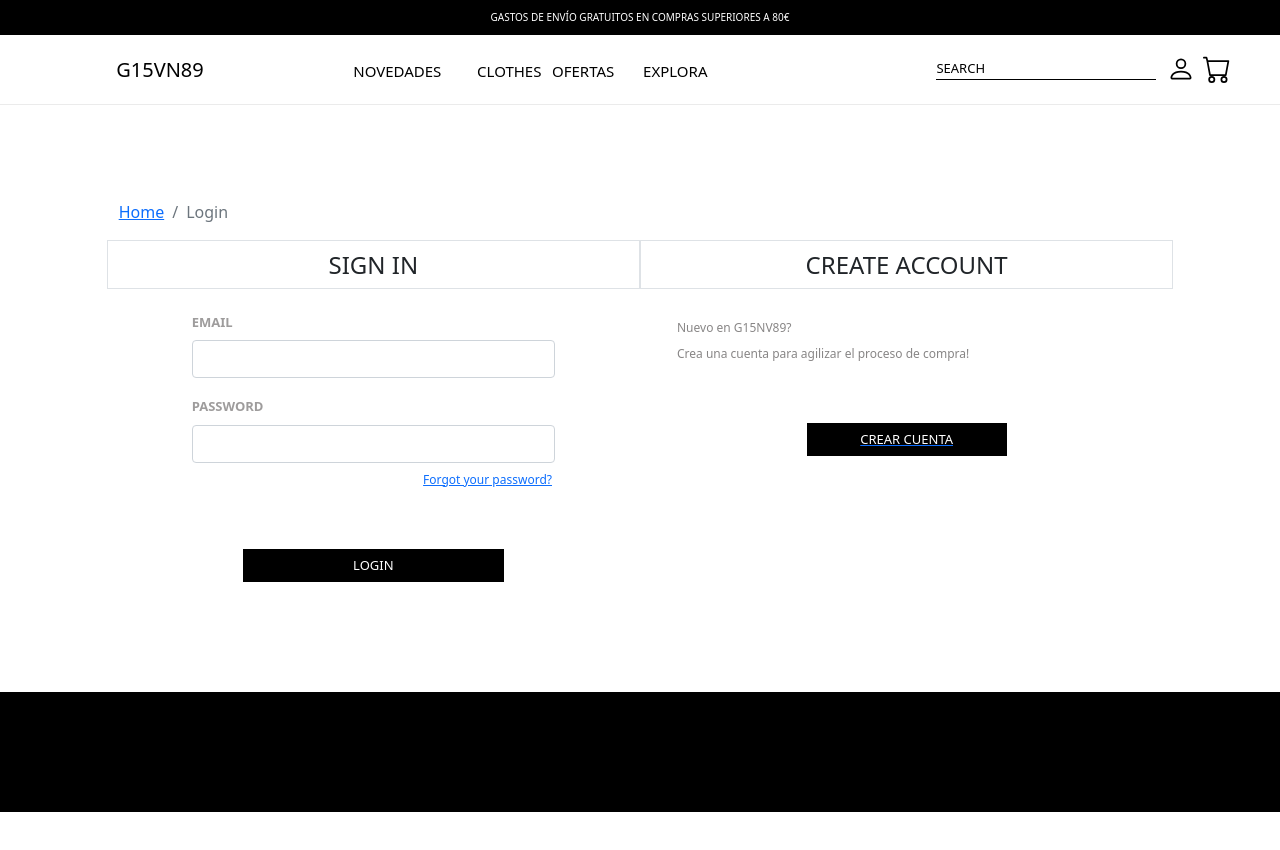
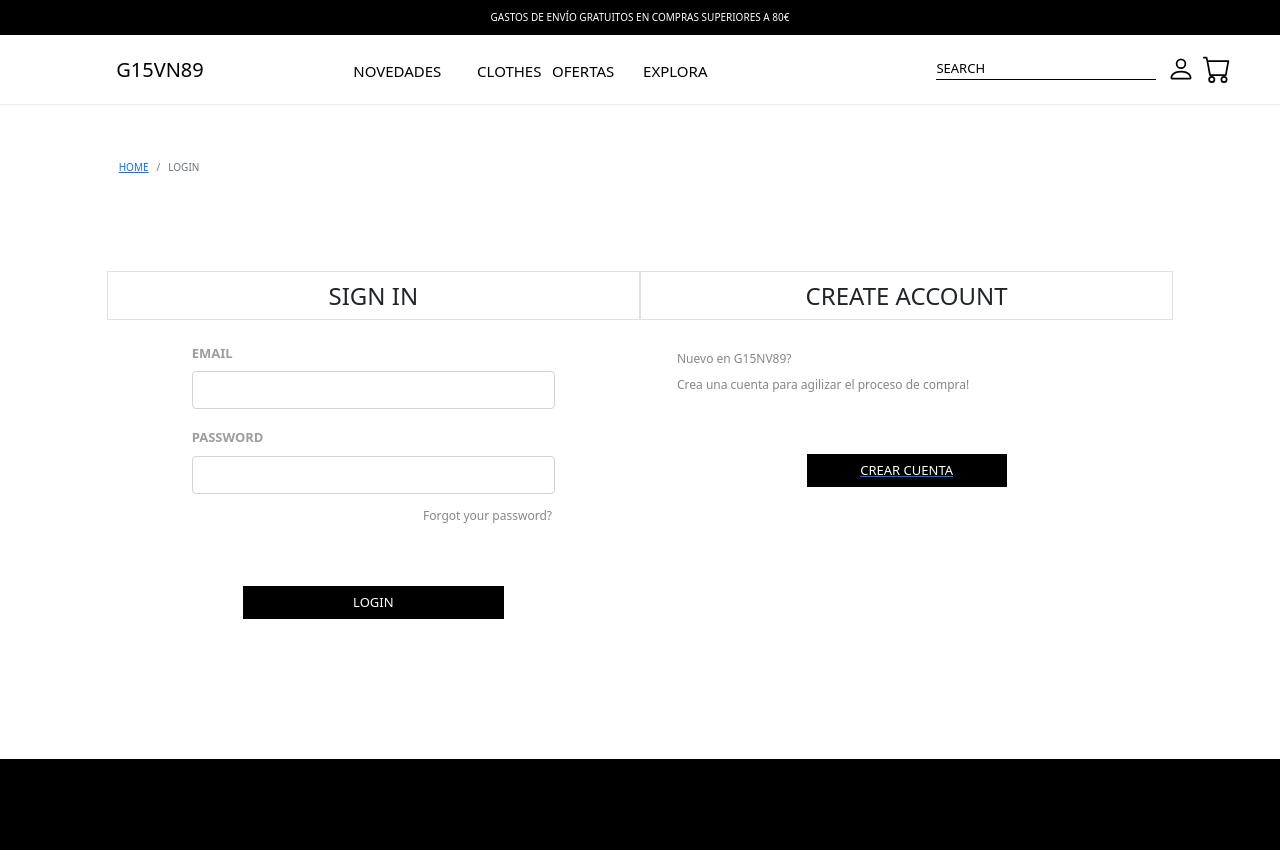
Before and after one commit to NuriaVillaronga/Gestion-Repository, a React (Create React App) app: page /login in a window 1280 px wide. Shown: the top 850 px of the page. Before the commit the page ends 812 px from the top, so only its background shows below. Built offline with nearby package versions, Linux system fonts and the light colour scheme.

Commit message:
add breadcrumb

```diff
--- a/src/App.css
+++ b/src/App.css
@@ -1,4 +1,5 @@
-/***************************MENU***************************
+/*********************************************************
+***************************MENU***************************
 **********************************************************/
 
 /*----------Posicionamientos----------*/
@@ -142,7 +143,75 @@ button#dropdown-toggle-user.dropdown-toggle.btn.btn-primary::after {
 }
 
 /***********************************************************
+************************************************************
 ************************************************************/
+
+
+/*********************************************************
+***************************LOGIN***************************
+**********************************************************/
+
+/*----------Posicionamientos----------*/
+.col-login-button, .col-button-create-account {
+  display: flex;
+  align-items: center;
+  justify-content: center;
+}
+
+/*Login*/
+.col-login {
+  padding: 5px 80px 0px 80px !important;
+}
+.col-forgot-pss {
+  text-align: right;
+  padding: 8px 20px 0px 0px !important;
+}
+.col-forgot-pss a{
+  cursor: pointer;
+  text-decoration: none !important;
+  font-size: 12px;
+  color: rgb(136, 134, 134);
+}
+.col-forgot-pss a:hover {
+  color: rgb(63, 63, 63) !important;
+}
+.col-login-button {
+  padding: 60px 5px 10px 5px;
+}
+#create-account-button {
+  width: 40%;
+}
+#login-button {
+  width: 70%;
+}
+
+/*Create account*/
+.row-message-1-create-account, .row-message-2-create-account {
+  font-size: 12px;
+  color: rgb(136, 134, 134);
+}
+.row-message-1-create-account {
+  padding: 30px 25px 0px 25px;
+}
+.row-message-2-create-account {
+  padding: 8px 25px 0px 25px;
+}
+.col-button-create-account {
+  padding: 60px 5px 10px 5px;
+}
+
+/***********************************************************
+************************************************************
+************************************************************/
+
+.container-breadcrumb {
+  margin-top: 160px !important;
+  font-size: 10px;
+}
+.container-specific-content {
+  margin-top: 80px !important;
+  margin-bottom: 130px;
+}
 
 
 .container-panel {
@@ -182,11 +251,8 @@ h4 {
 .button-gestion:hover {
   background-color: rgb(107, 107, 107) !important;
 }
-
-/*Containers*/
-.container-login, .row-pedidos-content {
-  margin-top: 200px !important;
-  margin-bottom: 100px !important;
+.delimiter-menu {
+  background-color: aqua;
 }
 
 /*Pedidos*/
@@ -321,53 +387,6 @@ h4 {
 .row-items-total {
   border-left: 1px solid rgba(234, 234, 234, 0.683);
   border-right: 1px solid rgba(234, 234, 234, 0.683);
-}
-
-/*Login*/
-.col-login {
-  padding: 5px 80px 0px 80px !important;
-}
-.col-forgot-pss {
-  text-align: right;
-  padding: 8px 20px 0px 0px !important;
-  font-size: 12px;
-  color: rgb(136, 134, 134);
-}
-.col-forgot-pss a {
-  cursor: pointer;
-}
-.col-forgot-pss a:hover {
-  color: rgb(63, 63, 63) !important;
-}
-.col-login-button {
-  display: flex;
-  align-items: center;
-  justify-content: center;
-  padding: 60px 5px 10px 5px;
-}
-#create-account-button {
-  width: 40%;
-}
-#login-button {
-  width: 70%;
-}
-
-/*Create account*/
-.row-message-1-create-account, .row-message-2-create-account {
-  font-size: 12px;
-  color: rgb(136, 134, 134);
-}
-.row-message-1-create-account {
-  padding: 30px 25px 0px 25px;
-}
-.row-message-2-create-account {
-  padding: 8px 25px 0px 25px;
-}
-.col-button-create-account {
-  display: flex;
-  align-items: center;
-  justify-content: center;
-  padding: 60px 5px 10px 5px;
 }
 
 /*Register*/
--- a/src/components/Login/Login.jsx
+++ b/src/components/Login/Login.jsx
@@ -5,14 +5,20 @@ import { Breadcrumb } from 'react-bootstrap';
 
 function Login() {
 
-  return (<div className="row container-login">
-            <Breadcrumb>
-              <Breadcrumb.Item href="/">Home</Breadcrumb.Item>
-              <Breadcrumb.Item active>Login</Breadcrumb.Item>
-            </Breadcrumb>
-            <div className="col-12 col-lg-6"><SignIn/></div>
-            <div className="col-12 col-lg-6"><CreateAccount/></div>
-        </div>);
+  return (<div className="row">
+            <div className='col-12 container-breadcrumb'>
+                    <Breadcrumb>
+                        <Breadcrumb.Item href="/">HOME</Breadcrumb.Item>
+                        <Breadcrumb.Item active>LOGIN</Breadcrumb.Item>
+                    </Breadcrumb>
+            </div>
+            <div className='col-12 container-specific-content'>
+              <div className='row'>
+                  <div className="col-12 col-lg-6"><SignIn/></div>
+                  <div className="col-12 col-lg-6"><CreateAccount/></div>
+              </div>
+            </div>
+          </div>);
 };
 
 export default Login;
--- a/src/components/Order/Pedidos.js
+++ b/src/components/Order/Pedidos.js
@@ -1,22 +1,32 @@
-import React,  {Fragment} from 'react';
+import React from 'react';
 import Order from './Order';
+import { Breadcrumb } from 'react-bootstrap';
 
 function Pedidos() {
 
-  return (<Fragment>
-            <div className="row row-pedidos-content">
+  return (<div className="row">
+                <div className='col-12 container-breadcrumb'>
+                    <Breadcrumb>
+                        <Breadcrumb.Item href="/">HOME</Breadcrumb.Item>
+                        <Breadcrumb.Item href="/login">LOGIN</Breadcrumb.Item>
+                        <Breadcrumb.Item active>PEDIDOS</Breadcrumb.Item>
+                    </Breadcrumb>
+                </div>
+                <div className="col-12 container-specific-content">
+                    <div className='row'>
                         <div className="col-12">MIS PEDIDOS</div>
                         <div className="col-12">Pedidos realizados en el último año</div>
                         <div className="row row-order-completo">
-                    <div className="col-12 col-xxl-1"></div>
+                            <div className="col-12 col-xxl-1"/>
                             <div className="col-12 col-xxl-10 col-order-inicial">
-                        <Order></Order>
+                                <Order/>
                             </div>
-                    <div className="col-12 col-xxl-1"></div>
+                            <div className="col-12 col-xxl-1"/>
                         </div>
                         <div className="col-12">Pagination</div>
                     </div>
-        </Fragment>);
+                </div>
+            </div>);
 };
 
 export default Pedidos;
--- a/src/components/Register/Register.jsx
+++ b/src/components/Register/Register.jsx
@@ -4,11 +4,19 @@ import TitleHeader from '../TitleHeader';
 import RegisterInfoShipment from './RegisterInfoShipment';
 import RegisterInfoSignIn from './RegisterInfoSignIn';
 import { Link } from 'react-router-dom';
+import { Breadcrumb } from 'react-bootstrap';
 
 function Register() {
 
   return (<div className="row">
-                <div className="col-12 border">
+                <div className='col-12 container-breadcrumb'>
+                    <Breadcrumb>
+                        <Breadcrumb.Item href="/">HOME</Breadcrumb.Item>
+                        <Breadcrumb.Item href="/login">LOGIN</Breadcrumb.Item>
+                        <Breadcrumb.Item active>REGISTRO</Breadcrumb.Item>
+                    </Breadcrumb>
+                </div>
+                <div className="col-12 container-specific-content">
                     <TitleHeader title="CREATE ACCOUNT"/>
                     <form className="row">
                         <div className="col-12 col-lg-5 col-register-login">
--- a/src/components/ResetPassword/ResetPassword.jsx
+++ b/src/components/ResetPassword/ResetPassword.jsx
@@ -3,6 +3,7 @@ import ManagementButton from '../ManagementButton';
 import ItemForm from '../ItemForm';
 import TitleHeader from '../TitleHeader';
 import { Link } from 'react-router-dom';
+import { Breadcrumb } from 'react-bootstrap';
 
 
 function ResetPassword() {
@@ -12,7 +13,16 @@ function ResetPassword() {
 
   return (<Fragment>
             <div className="row">
-                <div className="col-12 col-md-1 col-lg-2 col-xxl-3"></div>
+                <div className='col-12 container-breadcrumb'>
+                    <Breadcrumb>
+                        <Breadcrumb.Item href="/">HOME</Breadcrumb.Item>
+                        <Breadcrumb.Item href="/login">LOGIN</Breadcrumb.Item>
+                        <Breadcrumb.Item active>CONTRASEÑA</Breadcrumb.Item>
+                    </Breadcrumb>
+                </div>
+                <div className='col-12 container-specific-content'>
+                    <div className='row'>
+                        <div className="col-12 col-md-1 col-lg-2 col-xxl-3"/>
                         <div className="col-12 col-md-10 col-lg-8 col-xxl-6">
                             <TitleHeader title="REESTABLECER CONTRASEÑA"/>
                             <div className="row">
@@ -38,7 +48,9 @@ function ResetPassword() {
                                 </div>
                             </div>
                         </div>
-                <div className="col-12 col-md-1 col-lg-2 col-xxl-3"></div>
+                        <div className="col-12 col-md-1 col-lg-2 col-xxl-3"/>
+                    </div>
+                </div>
             </div>
         </Fragment>);
 };
```
Also changed, not shown: src/estrella.png (deleted). Lines whose indentation alone changed are shown as unchanged.
